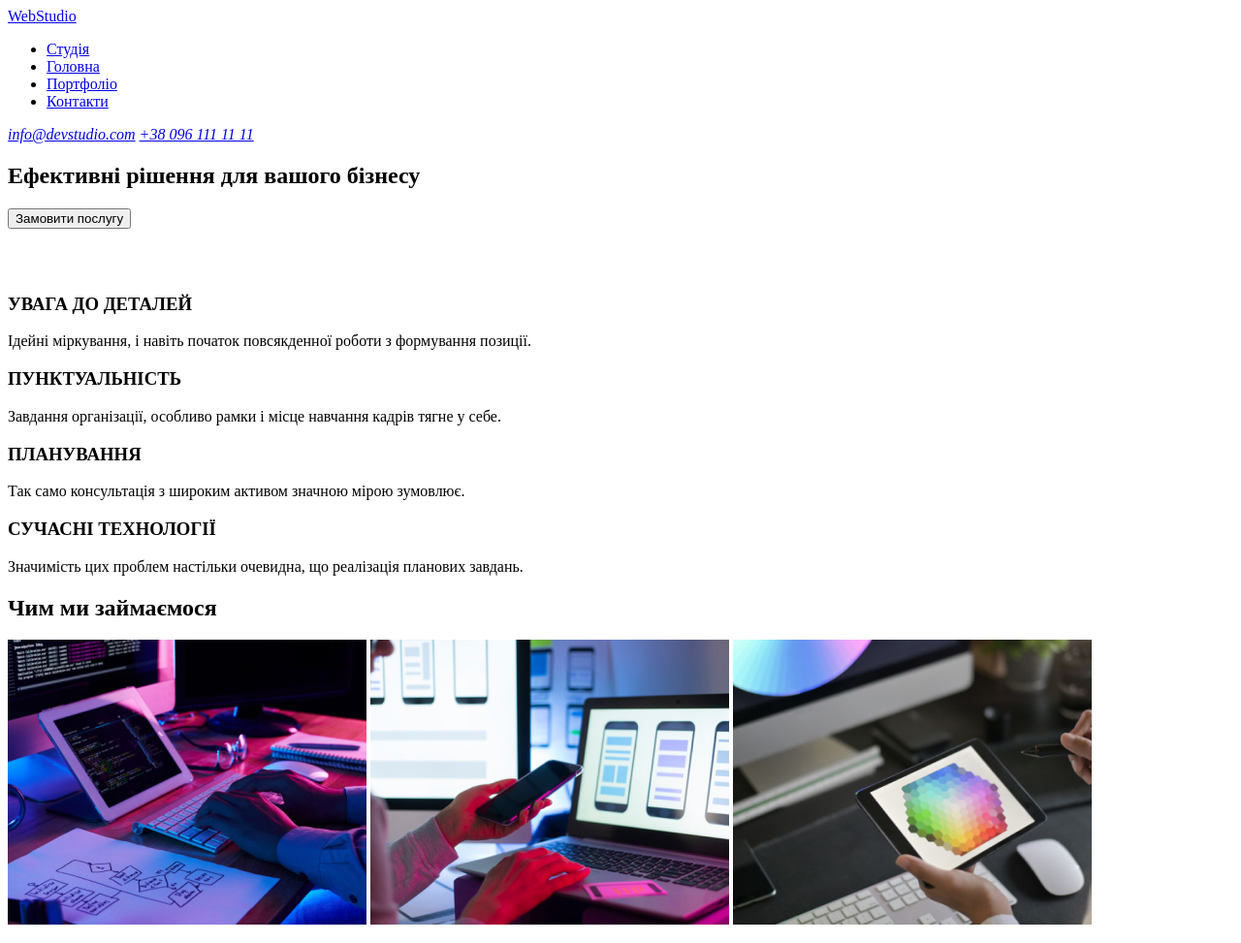
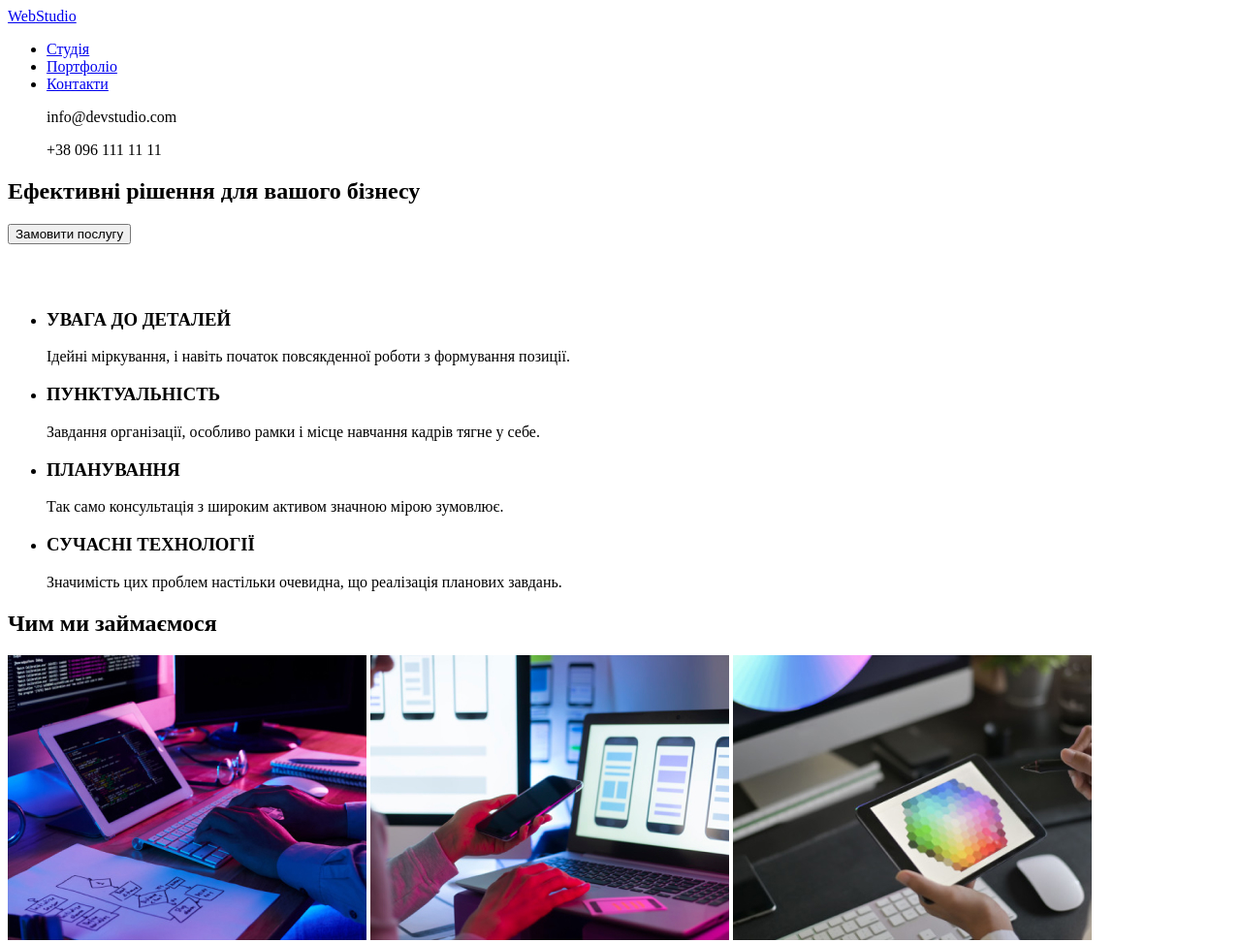
Before and after one commit to StikNavi/Kits-Ivan-IPZ-32, a plain HTML site: page index.html in a window 1280 px wide. Shown: the top 973 px of the page at 97% size. Drawn offline with Linux system fonts and the light colour scheme.

Commit message:
fix problems

```diff
--- a/index.html
+++ b/index.html
@@ -10,60 +10,62 @@
 <body>
 
     <header>
-        <a href="#WebStudio"><span>Web</span>Studio</a>
+        <a href="index.html"><span>Web</span>Studio</a>
         <nav>
             <ul>
-                <li><a href="#studio">Студія</a></li>
-                <li><a href="#home">Головна</a></li>
-                <li><a href="#portfolio">Портфоліо</a></li>
-                <li><a href="#contacts">Контакти</a></li>
+                <li><a href="#">Студія</a></li>
+                <li><a href="#">Портфоліо</a></li>
+                <li><a href="#">Контакти</a></li>
             </ul>
         </nav>
-        <address>
-            <a href="mailto:info@devstudio.com">info@devstudio.com</a>
-            <a href="tel:+380961111111">+38 096 111 11 11</a>
-        </address>
-
+        <nav>
+            <ul>
+               <p href="mailto:info@devstudio.com">info@devstudio.com</p>
+               <p href="tel:+380961111111">+38 096 111 11 11</p>
+            </ul>
+        </nav>
     </header>
 
     <main>
-        <section class="abs">
+        <section class="hero">
             <div>
-                <h1 class="abs__text">Ефективні рішення для вашого бізнесу</h1>
+                <h1 class="hero__text">Ефективні рішення для вашого бізнесу</h1>
                 <button type="button">Замовити послугу</button>
             </div>
         </section>
+
         <section class="about-us">
             <h2 style="visibility: hidden;">Наші переваги</h2>
-            <div class="about-us__item">
+
+        <ul class="about-us__inner">
+            <li class="about-us__item">
                 <h3 class="about-us__title">УВАГА ДО ДЕТАЛЕЙ</h3>
-                <p class="about-us__text">Ідейні міркування, і навіть початок повсякденної роботи з формування позиції.
-                </p>
-            </div>
+                <p class="about-us__text">Ідейні міркування, і навіть початок повсякденної роботи з формування позиції.</p>
+            </li>
 
-            <div class="about-us__item">
+            <li class="about-us__item">
                 <h3 class="about-us__title">ПУНКТУАЛЬНІСТЬ</h3>
                 <p class="about-us__text">Завдання організації, особливо рамки і місце навчання кадрів тягне у себе.</p>
-            </div>
+            </li>
 
-            <div class="about-us__item">
+            <li class="about-us__item">
                 <h3 class="about-us__title">ПЛАНУВАННЯ</h3>
                 <p class="about-us__text">Так само консультація з широким активом значною мірою зумовлює.</p>
-            </div>
+            </li>
 
-            <div class="about-us__item">
+            <li class="about-us__item">
                 <h3 class="about-us__title">СУЧАСНІ ТЕХНОЛОГІЇ</h3>
                 <p class="about-us__text">Значимість цих проблем настільки очевидна, що реалізація планових завдань.</p>
-            </div>
-
+            </li>
+        </ul>
         </section>
 
         <section class="what-we-do">
             <h2 class="what-we-do__title">Чим ми займаємося</h2>
             <div class="what-we-do__img-container">
-                <img src="./images/image-1.jpg" alt="" class="what-we-do__img">
-                <img src="./images/image-2.jpg" alt="" class="what-we-do__img">
-                <img src="./images/image-3.jpg" alt="" class="what-we-do__img">
+                <img src="./images/image-1.jpg" alt="what-we-do image1" height="294" width="370" class="what-we-do__img">
+                <img src="./images/image-2.jpg" alt="what-we-do image2" height="294" width="370" class="what-we-do__img">
+                <img src="./images/image-3.jpg" alt="what-we-do image3" height="294" width="370" class="what-we-do__img">
             </div>
         </section>
 
```
